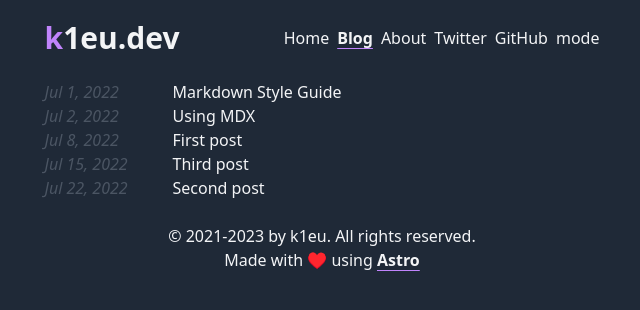
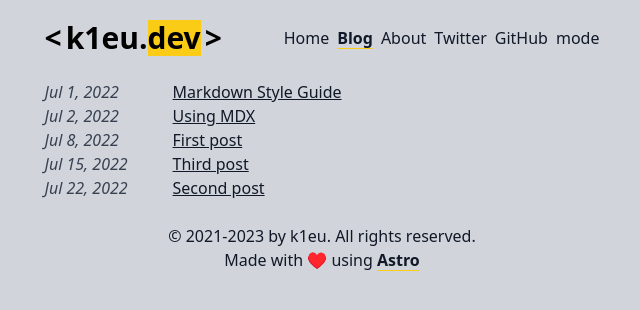
Before and after one commit to k1eu/k1eu.dev, an Astro site: page /blog in a window 1280 px wide. Shown: the whole page, without its empty margins (318-958 px from the left). Built offline with nearby package versions, Linux system fonts and the light colour scheme; Astro itself is replaced by a stand-in of ours.

Commit message:
style: changed project colors

```diff
--- a/src/components/Header.astro
+++ b/src/components/Header.astro
@@ -1,7 +1,7 @@
 ---
 import HeaderLink from "./HeaderLink.astro";
+import LogoType from "./LogoType.astro";
 import ThemeSwitcher from "./ThemeSwitcher.astro";
-import { SITE_LOGOTYPE } from "../consts";
 
 const GITHUB_URL = "https://github.com/k1eu";
 const TWITTER_URL = "https://twitter.com/k1euu";
@@ -16,11 +16,7 @@ const links = [
 ---
 
 <header class="flex flex-col sm:flex-row justify-between items-center">
-  <h1 class="text-3xl font-bold first-letter:text-purple-400">
-    <a href="/">
-      {SITE_LOGOTYPE}
-    </a>
-  </h1>
+  <LogoType />
   <section class="flex gap-2">
     <nav class="flex gap-2">
       {
--- a/src/components/HeaderLink.astro
+++ b/src/components/HeaderLink.astro
@@ -16,7 +16,7 @@ const isActive =
     "hover:-translate-y-1 transition-transform",
     className,
     {
-      "font-bold underline decoration-purple-400 underline-offset-4": isActive,
+      "font-bold underline decoration-yellow-400 underline-offset-4": isActive,
     },
   ]}
   {...props}
--- a/src/components/Link.astro
+++ b/src/components/Link.astro
@@ -7,7 +7,7 @@ const { href, class: className, ...props } = Astro.props;
 <a
   href={href}
   class:list={[
-    "inline-block font-bold underline decoration-purple-400 underline-offset-4 hover:-translate-y-1 transition-transform",
+    "inline-block font-bold underline decoration-yellow-400 underline-offset-4 hover:-translate-y-1 transition-transform",
     className,
   ]}
   {...props}
--- a/src/components/Logo.astro
+++ b/src/components/Logo.astro
@@ -5,7 +5,7 @@ const { href, class: className, width, height, ...props } = Astro.props;
 const DEFAULT_SIZE = 200;
 ---
 
-<svg class:list={[className, "text-slate-900 dark:text-white"]} {...props} width={width || DEFAULT_SIZE} height={height || DEFAULT_SIZE} viewBox="0 0 89 77" fill="none" xmlns="http://www.w3.org/2000/svg">
+<svg class:list={[className, "text-gray-900 dark:text-gray-100"]} {...props} width={width || DEFAULT_SIZE} height={height || DEFAULT_SIZE} viewBox="0 0 89 77" fill="none" xmlns="http://www.w3.org/2000/svg">
   <path d="M81.02 12.23H69.38L57.61 32.63H50.42L62.19 12.23H50.55L28.82 49.89L33.24 57.54L34.63 59.96L44.05 43.66L44.74 44.86L47.65 49.9L47.6 49.98L38.24 66.21L43.23 74.85L44.05 76.28L59.28 49.89L55.87 43.98L55.13 42.7H63.43L81.02 12.23ZM57.06 49.9L57.01 49.98L44.04 72.45L41.13 67.41L40.44 66.21L49.85 49.9L44.04 39.83L34.62 56.14L31.71 51.09L31.02 49.89L51.65 14.15H58.86L58.12 15.43L47.08 34.55H58.7L70.47 14.15H77.68L76.94 15.43L62.3 40.78H51.78L57.06 49.9Z" fill="currentColor"/>
   <path d="M0 0L17.07 29.55L17.98 31.12L23.73 21.77L17.71 11.35L16.97 10.07H32.97L32.23 11.35L19.4 33.58L24.14 41.79L25.21 43.66L44.6 10.08H82.27L88.09 0H0ZM36.28 8.16H13.63L14.37 9.44L21.47 21.74L21.42 21.82L18.01 27.37L4.04004 3.19L3.29999 1.91H84.74L84 3.19L81.14 8.15H43.47L25.19 39.81L22.28 34.76L21.59 33.56L36.28 8.16Z" fill="currentColor"/>
 </svg>
--- /dev/null
+++ b/src/components/LogoType.astro
@@ -0,0 +1,15 @@
+---
+---
+
+<h1 class="text-[0px] text-black dark:text-white font-bold">
+  <a class="[&>*]:text-3xl [&>*]:inline-block" href="/">
+    <span class="mr-1">{"<"}</span>
+    <span>k1eu</span>
+    <span>.</span>
+    <span
+      class="bg-yellow-400 text-black dark:text-yellow-400 dark:bg-transparent"
+      >dev</span
+    >
+    <span class="ml-1">{">"}</span>
+  </a>
+</h1>
--- a/src/components/PageLayout.astro
+++ b/src/components/PageLayout.astro
@@ -16,7 +16,7 @@ const { title, description } = Astro.props;
     />
   </head>
   <body
-    class="bg-gray-800 dark:bg-gray-800 text-gray-100 p-5 max-w-prose break-words leading-normal m-auto antialiased"
+    class="bg-gray-300 dark:bg-gray-800 text-gray-900 dark:text-gray-100 p-5 max-w-prose break-words leading-normal m-auto antialiased"
   >
     <Header title={SITE_TITLE} />
     <slot />
--- a/src/consts.ts
+++ b/src/consts.ts
@@ -2,5 +2,4 @@
 // You can import this data from anywhere in your site by using the `import` keyword.
 
 export const SITE_TITLE = "k1eu.dev";
-export const SITE_LOGOTYPE = "k1eu.dev";
 export const SITE_DESCRIPTION = "Developer's blog";
--- a/src/pages/blog/index.astro
+++ b/src/pages/blog/index.astro
@@ -16,7 +16,7 @@ const posts = (await getCollection("blog")).sort(
           posts.map((post) => (
             <li class="flex">
               <time
-                class="flex-grow-0 flex-shrink-0 basis-32 text-gray-600 italic"
+                class="flex-grow-0 flex-shrink-0 basis-32 text-gray-700 dark:text-gray-200 italic"
                 datetime={post.data.pubDate.toISOString()}
               >
                 {post.data.pubDate.toLocaleDateString("en-us", {
@@ -25,7 +25,10 @@ const posts = (await getCollection("blog")).sort(
                   day: "numeric",
                 })}
               </time>
-              <a class="visited:text-purple-400" href={`/blog/${post.slug}/`}>
+              <a
+                class="inline-block underline visited:text-yellow-600 dark:visited:text-yellow-400"
+                href={`/blog/${post.slug}/`}
+              >
                 {post.data.title}
               </a>
             </li>
--- a/src/pages/index.astro
+++ b/src/pages/index.astro
@@ -5,8 +5,7 @@ import PageLayout from "../components/PageLayout.astro";
 ---
 
 <PageLayout>
-  <main class="flex flex-col items-center mt-6">
-    <!-- <h1 class="font-semibold text-3xl">🧑‍🚀 Hi Astronaut</h1> -->
+  <main class="flex flex-col items-center mt-16 text-center">
     <Logo />
     <p>Hi, I'm <b>Tomek</b>. Mostly known as <b>k1eu</b>(q).</p>
     <p>
```
